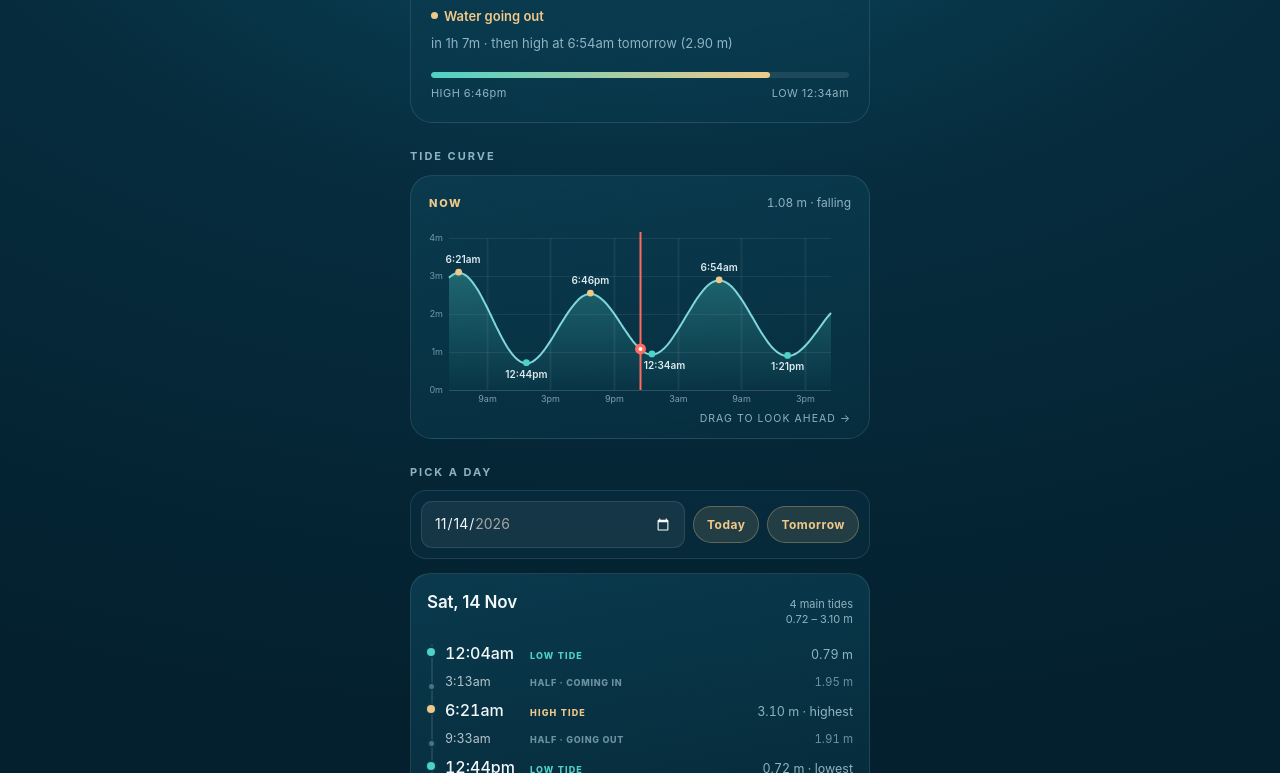
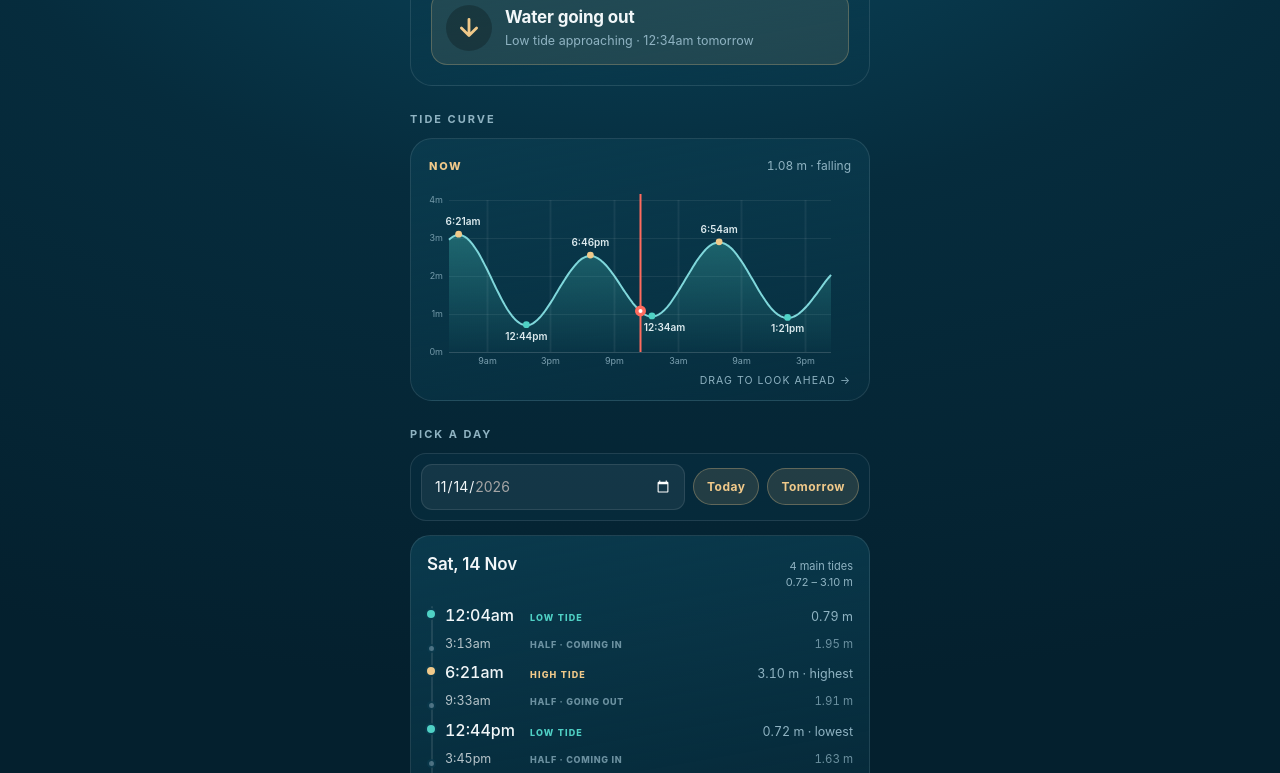
Before and after one commit to WingManEvil/eco-friendly-tide-checker, a plain HTML site: page index.html in a window 1280 px wide. Shown: the part 189-962 px from the top of the page. Drawn offline with Linux system fonts and the light colour scheme.

Commit message:
Simplify top card: now time, big direction arrow, next tide approaching; drop progress bar and countdown

```diff
--- a/index.html
+++ b/index.html
@@ -30,26 +30,18 @@
   .eyebrow{font-size:11px; letter-spacing:.18em; text-transform:uppercase; color:var(--dim); font-weight:700}
   .big{font-size:54px; line-height:1; font-weight:300; letter-spacing:-.02em; margin:8px 0 2px; font-variant-numeric:tabular-nums}
   .big small{font-size:15px; letter-spacing:.06em; color:var(--dim); margin-left:5px; font-weight:400}
-  .height{font-size:15px; color:var(--dim); margin-top:2px}
-  .kind{display:inline-flex; align-items:center; gap:6px; font-size:13px; color:var(--sand); font-weight:600; margin-top:10px}
-  .dot{width:7px;height:7px;border-radius:50%;background:var(--sand)}
-  .count{font-size:13px; color:var(--dim); margin-top:8px}
-
-  .bar{position:relative; height:6px; border-radius:99px; background:rgba(255,255,255,.09); margin:20px 0 8px; overflow:hidden}
-  .fill{position:absolute; inset:0 auto 0 0; background:linear-gradient(90deg,var(--sea),var(--sand)); border-radius:99px; transition:width .6s ease}
-  .barlbl{display:flex; justify-content:space-between; font-size:11px; color:var(--dim); letter-spacing:.04em}
+  /* direction panel — arrow plus plain words, nothing to decode */
+  .dir{display:flex; align-items:center; gap:13px; margin-top:18px; padding:13px 14px;
+    border-radius:16px; border:1px solid transparent}
+  .dir.out{background:rgba(240,201,138,.10); border-color:rgba(240,201,138,.26); color:var(--sand)}
+  .dir.in{background:rgba(79,209,197,.10); border-color:rgba(79,209,197,.28); color:var(--sea)}
+  .arrowbox{display:flex; align-items:center; justify-content:center; width:46px; height:46px;
+    border-radius:50%; background:rgba(0,0,0,.24); flex:0 0 auto}
+  .dirtext{display:flex; flex-direction:column; gap:2px; min-width:0}
+  .dirtitle{font-size:17px; font-weight:700; letter-spacing:-.01em; color:var(--ink)}
+  .dirsub{font-size:12.5px; color:var(--dim)}
 
   .sect{font-size:11px; letter-spacing:.18em; text-transform:uppercase; color:var(--dim); font-weight:700; margin:26px 0 10px}
-  .rows{border:1px solid var(--line); border-radius:16px; overflow:hidden; background:rgba(10,58,77,.30)}
-  .row{display:flex; align-items:center; gap:12px; padding:14px 16px; border-bottom:1px solid var(--line)}
-  .row:last-child{border-bottom:0}
-  .row.now{background:rgba(240,201,138,.10)}
-  .row.past{opacity:.42}
-  .tag{font-size:10px; letter-spacing:.12em; font-weight:800; padding:3px 7px; border-radius:6px; min-width:48px; text-align:center}
-  .tag.h{background:rgba(240,201,138,.16); color:var(--sand)}
-  .tag.l{background:rgba(79,209,197,.14); color:var(--sea)}
-  .time{font-size:19px; font-variant-numeric:tabular-nums}
-  .mtr{margin-left:auto; font-size:13px; color:var(--dim); font-variant-numeric:tabular-nums}
 
   details{border:1px solid var(--line); border-radius:16px; background:rgba(10,58,77,.30); overflow:hidden}
   summary{padding:14px 16px; cursor:pointer; font-size:14px; list-style:none}
@@ -204,6 +196,12 @@ const qualifier = (d, today) => {
   return dayFmt.format(d);
 };
 
+// Big arrows: the whole point is that you understand the direction at a glance.
+const ARROW_UP = `<svg viewBox="0 0 24 24" width="26" height="26" fill="none" stroke="currentColor"
+  stroke-width="2.6" stroke-linecap="round" stroke-linejoin="round"><path d="M12 20V5M5 12l7-7 7 7"/></svg>`;
+const ARROW_DOWN = `<svg viewBox="0 0 24 24" width="26" height="26" fill="none" stroke="currentColor"
+  stroke-width="2.6" stroke-linecap="round" stroke-linejoin="round"><path d="M12 4v15M5 12l7 7 7-7"/></svg>`;
+
 function render() {
   const now = new Date();
   const today = dayKey(now);
@@ -214,9 +212,6 @@ function render() {
   ev.sort((a, b) => a.date - b.date);
 
   const next = ev.find(e => e.date > now);
-  const idx = next ? ev.indexOf(next) : -1;
-  const prev = idx > 0 ? ev[idx - 1] : null;
-  const after = idx >= 0 ? ev[idx + 1] : null;
 
   document.getElementById("todayLabel").textContent = dayFmt.format(now);
 
@@ -228,19 +223,6 @@ function render() {
     return;
   }
 
-  const mins = Math.round((next.date - now) / 60000);
-  const count = mins >= 60 ? `in ${Math.floor(mins / 60)}h ${mins % 60}m` : `in ${mins}m`;
-  const pct = prev ? Math.min(100, Math.max(0, (now - prev.date) / (next.date - prev.date) * 100)) : 50;
-
-  const row = e => {
-    const isNext = e === next;
-    return `<div class="row ${isNext ? "now" : e.date < now ? "past" : ""}">
-      <span class="tag ${e.type === "HIGH" ? "h" : "l"}">${e.type}</span>
-      <span class="time">${clock(e.date)}</span>
-      <span class="mtr">${e.height.toFixed(2)} m</span></div>`;
-  };
-
-  const todayRows = eventsFor(today).map(row).join("");
   const weekRows = [1, 2, 3, 4, 5, 6, 7].map(n => {
     const k = addDays(today, n), list = eventsFor(k);
     if (!list.length) return "";
@@ -251,22 +233,21 @@ function render() {
       ).join("")}</div></div>`;
   }).join("");
 
-  const parts = timeFmt.formatToParts(next.date);
-  const g = t => (parts.find(x => x.type === t) || { value: "" }).value;
   const nq = qualifier(next.date, today);
-  const aq = after ? qualifier(after.date, today) : "";
+  const isIn = next.type === "HIGH";
+  const nowT = timeFmt.formatToParts(now);
+  const np = t => (nowT.find(x => x.type === t) || { value: "" }).value;
 
   document.getElementById("app").innerHTML = `
     <div class="hero">
-      <div class="eyebrow">Next ${next.type.toLowerCase()} tide${nq ? " · " + nq : ""}</div>
-      <div class="big">${g("hour")}:${g("minute")}<small>${g("dayPeriod").toLowerCase()}</small></div>
-      <div class="height">${next.height.toFixed(2)} m</div>
-      <div class="kind"><span class="dot"></span>${next.type === "HIGH" ? "Water coming in" : "Water going out"}</div>
-      <div class="count">${count}${after ? ` · then ${after.type.toLowerCase()} at ${clock(after.date)}${aq ? " " + aq : ""} (${after.height.toFixed(2)} m)` : ""}</div>
-      <div class="bar"><div class="fill" style="width:${pct.toFixed(0)}%"></div></div>
-      <div class="barlbl">
-        <span>${prev ? prev.type + " " + clock(prev.date) : ""}</span>
-        <span>${next.type} ${clock(next.date)}</span>
+      <div class="eyebrow">Now</div>
+      <div class="big">${np("hour")}:${np("minute")}<small>${np("dayPeriod").toLowerCase()}</small></div>
+      <div class="dir ${isIn ? "in" : "out"}">
+        <span class="arrowbox">${isIn ? ARROW_UP : ARROW_DOWN}</span>
+        <span class="dirtext">
+          <span class="dirtitle">${isIn ? "Water coming in" : "Water going out"}</span>
+          <span class="dirsub">${isIn ? "High" : "Low"} tide approaching · ${clock(next.date)}${nq ? " " + nq : ""}</span>
+        </span>
       </div>
     </div>`;
 
```
Also changed, not shown: 1 other file.
